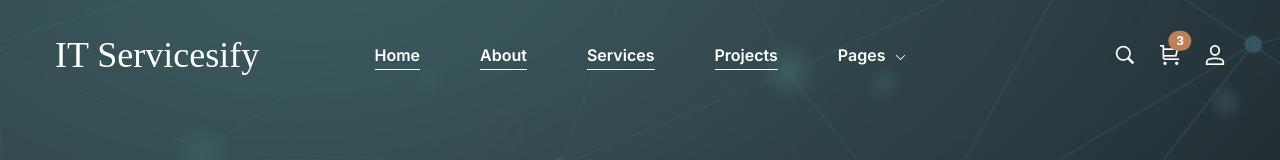
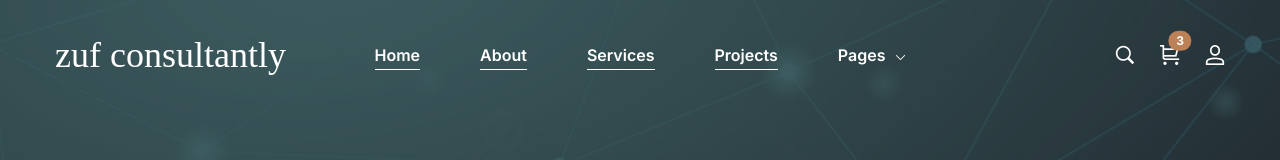
Before and after one commit to Aqsashiekh/IT-Servicesify, a plain HTML site: page index.html in a window 1280 px wide. Shown: the top 160 px of the page. Drawn offline with Linux system fonts and the light colour scheme; a web font is replaced by a local one.

Commit message:
my forst commit

```diff
--- a/index.html
+++ b/index.html
@@ -32,7 +32,7 @@
                     <div class="col-lg-3 col-xl-3 col-7">
                         <div class="header-logo">
                             <a href="index.html" class="navbar-brand">
-                                <h1 class="text-white menu-item-link">IT Servicesify</h1>
+                                <h1 class="text-white menu-item-link">zuf consultantly</h1>
                             </a>
                         </div>
                     </div>
```
